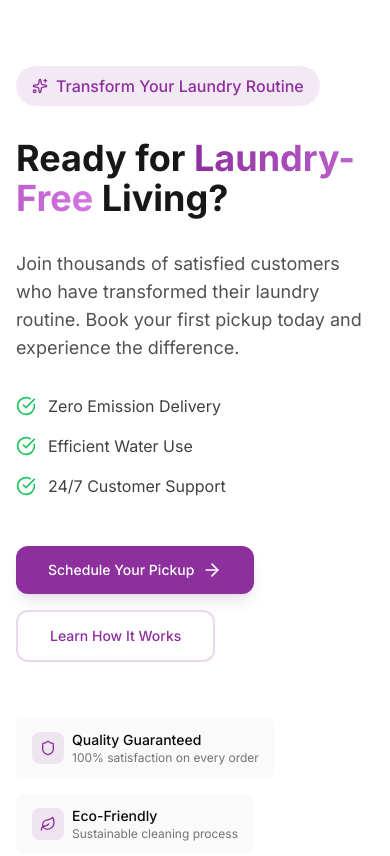
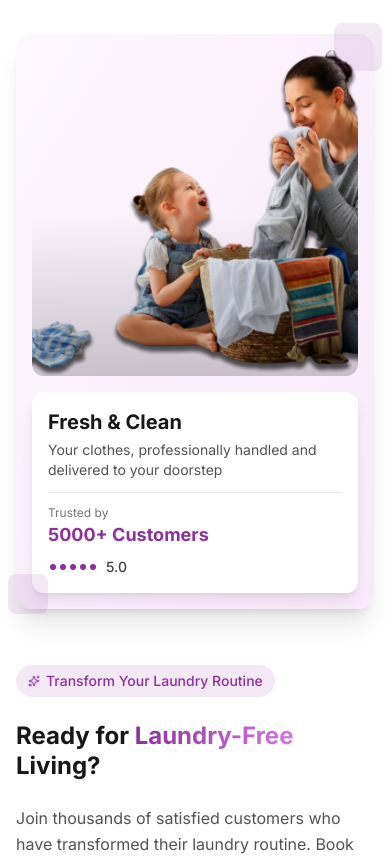
Before and after one commit to ManzoorAhmad1/launderremedy, a Next.js app: page / in a window 390 px wide. Shown: the part 5300-6156 px from the top of the page. Built offline with nearby package versions, Linux system fonts and the light colour scheme.

Commit message:
fix responsive issue

```diff
--- a/src/components/cta-section.tsx
+++ b/src/components/cta-section.tsx
@@ -29,24 +29,24 @@ export default function CTASection() {
   ]
 
   return (
-    <section className="py-20 bg-white dark:bg-neutral-900 relative overflow-hidden">
-      <div className="container mx-auto px-4">
-        <div className="grid lg:grid-cols-2 gap-12 items-center">
+    <section className="py-12 sm:py-16 md:py-20 bg-white dark:bg-neutral-900 relative overflow-hidden">
+      <div className="container mx-auto px-4 sm:px-6 lg:px-8">
+        <div className="grid lg:grid-cols-2 gap-8 md:gap-10 lg:gap-12 items-center">
           {/* Left Column - Content */}
           <motion.div
             initial={{ opacity: 0, y: 20 }}
             whileInView={{ opacity: 1, y: 0 }}
-            viewport={{ once: true }}
-            className="space-y-8"
+            viewport={{ once: true, margin: "-50px" }}
+            className="space-y-6 sm:space-y-8 order-2 lg:order-1"
           >
             {/* Badge */}
-            <div className="inline-flex items-center px-4 py-2 bg-primary/10 text-primary rounded-full">
-              <Sparkles className="w-4 h-4 mr-2" />
+            <div className="inline-flex items-center px-3 py-1.5 sm:px-4 sm:py-2 bg-primary/10 text-primary rounded-full text-sm sm:text-base">
+              <Sparkles className="w-3 h-3 sm:w-4 sm:h-4 mr-1.5 sm:mr-2 flex-shrink-0" />
               <span className="font-medium">Transform Your Laundry Routine</span>
             </div>
 
             {/* Heading */}
-            <h2 className="text-4xl md:text-5xl font-bold text-neutral-900 dark:text-white">
+            <h2 className="text-2xl sm:text-3xl md:text-4xl lg:text-5xl font-bold text-neutral-900 dark:text-white leading-tight">
               Ready for{' '}
               <span className="text-transparent bg-clip-text bg-gradient-to-r from-primary-600 to-primary-400">
                 Laundry-Free
@@ -55,44 +55,44 @@ export default function CTASection() {
             </h2>
 
             {/* Description */}
-            <p className="text-lg text-neutral-600 dark:text-neutral-300">
+            <p className="text-base sm:text-lg text-neutral-600 dark:text-neutral-300 leading-relaxed">
               Join thousands of satisfied customers who have transformed their laundry routine.
               Book your first pickup today and experience the difference.
             </p>
 
             {/* Features */}
-            <div className="space-y-4">
+            <div className="space-y-3 sm:space-y-4">
               <div className="flex items-center space-x-3">
-                <CheckCircle className="w-5 h-5 text-green-500 flex-shrink-0" />
-                <span className="text-neutral-700 dark:text-neutral-300">Zero Emission Delivery</span>
+                <CheckCircle className="w-4 h-4 sm:w-5 sm:h-5 text-green-500 flex-shrink-0" />
+                <span className="text-sm sm:text-base text-neutral-700 dark:text-neutral-300">Zero Emission Delivery</span>
               </div>
               <div className="flex items-center space-x-3">
-                <CheckCircle className="w-5 h-5 text-green-500 flex-shrink-0" />
-                <span className="text-neutral-700 dark:text-neutral-300">Efficient Water Use</span>
+                <CheckCircle className="w-4 h-4 sm:w-5 sm:h-5 text-green-500 flex-shrink-0" />
+                <span className="text-sm sm:text-base text-neutral-700 dark:text-neutral-300">Efficient Water Use</span>
               </div>
               <div className="flex items-center space-x-3">
-                <CheckCircle className="w-5 h-5 text-green-500 flex-shrink-0" />
-                <span className="text-neutral-700 dark:text-neutral-300">24/7 Customer Support</span>
+                <CheckCircle className="w-4 h-4 sm:w-5 sm:h-5 text-green-500 flex-shrink-0" />
+                <span className="text-sm sm:text-base text-neutral-700 dark:text-neutral-300">24/7 Customer Support</span>
               </div>
             </div>
 
             {/* CTA Buttons */}
-            <div className="flex flex-col sm:flex-row gap-4 pt-4">
-              <Link href="/place-order">
+            <div className="flex flex-col sm:flex-row gap-3 sm:gap-4 pt-4">
+              <Link href="/place-order" className="w-full sm:w-auto">
                 <Button
                   size="lg"
-                  className="bg-primary hover:bg-primary-700 text-white px-8 py-6 rounded-xl shadow-lg hover:shadow-xl transition-all group"
+                  className="bg-primary hover:bg-primary-700 text-white px-6 sm:px-8 py-5 sm:py-6 rounded-xl shadow-lg hover:shadow-xl transition-all group w-full sm:w-auto text-sm sm:text-base"
                 >
                   Schedule Your Pickup
-                  <ArrowRight className="ml-2 w-5 h-5 group-hover:translate-x-2 transition-transform" />
+                  <ArrowRight className="ml-2 w-4 h-4 sm:w-5 sm:h-5 group-hover:translate-x-2 transition-transform" />
                 </Button>
               </Link>
 
-              <Link href="/how-it-works">
+              <Link href="/how-it-works" className="w-full sm:w-auto">
                 <Button
                   size="lg"
                   variant="outline"
-                  className="border-2 border-primary text-primary hover:bg-primary/10 px-8 py-6 rounded-xl"
+                  className="border-2 border-primary text-primary hover:bg-primary/10 px-6 sm:px-8 py-5 sm:py-6 rounded-xl w-full sm:w-auto text-sm sm:text-base"
                 >
                   Learn How It Works
                 </Button>
@@ -100,22 +100,27 @@ export default function CTASection() {
             </div>
 
             {/* Trust Badges */}
-            <div className="pt-6 flex flex-wrap gap-4">
+            <div className="pt-4 sm:pt-6">
+              <div className="grid grid-cols-1 sm:grid-cols-3 gap-3 sm:gap-4">
                 {features.map((feature, index) => (
-                <div key={index} className="flex items-center space-x-2 bg-neutral-50 dark:bg-neutral-800 px-4 py-3 rounded-lg">
-                  <div className="w-8 h-8 bg-primary/10 rounded-lg flex items-center justify-center">
-                    <feature.icon className="w-4 h-4 text-primary" />
+                  <div
+                    key={index}
+                    className="flex items-center space-x-3 bg-neutral-50 dark:bg-neutral-800 px-3 py-2.5 sm:px-4 sm:py-3 rounded-lg"
+                  >
+                    <div className="w-7 h-7 sm:w-8 sm:h-8 bg-primary/10 rounded-lg flex items-center justify-center flex-shrink-0">
+                      <feature.icon className="w-3 h-3 sm:w-4 sm:h-4 text-primary" />
                     </div>
-                  <div>
-                    <div className="text-sm font-medium">{feature.title}</div>
-                    <div className="text-xs text-neutral-500">{feature.description}</div>
+                    <div className="min-w-0">
+                      <div className="text-xs sm:text-sm font-medium truncate">{feature.title}</div>
+                      <div className="text-xs text-neutral-500 truncate">{feature.description}</div>
                     </div>
                   </div>
                 ))}
               </div>
+            </div>
 
             {/* Disclaimer */}
-            <p className="text-sm text-neutral-500 pt-4">
+            <p className="text-xs sm:text-sm text-neutral-500 pt-3 sm:pt-4">
               No commitment • Free first pickup • Cancel anytime
             </p>
           </motion.div>
@@ -124,48 +129,55 @@ export default function CTASection() {
           <motion.div
             initial={{ opacity: 0, scale: 0.95 }}
             whileInView={{ opacity: 1, scale: 1 }}
-            viewport={{ once: true }}
+            viewport={{ once: true, margin: "-50px" }}
             transition={{ delay: 0.2 }}
-            className="relative"
+            className="relative order-1 lg:order-2 mb-6 sm:mb-8 lg:mb-0"
           >
-            <div className="relative bg-gradient-to-br from-primary-50 to-primary-100 dark:from-neutral-800 dark:to-neutral-700 rounded-3xl p-8 shadow-2xl">
+            <div className="relative bg-gradient-to-br from-primary-50 to-primary-100 dark:from-neutral-800 dark:to-neutral-700 rounded-2xl sm:rounded-3xl p-4 sm:p-6 md:p-8 shadow-xl sm:shadow-2xl">
               {/* Main Image */}
-              <div className="relative aspect-square rounded-2xl overflow-hidden mb-6">
+              <div className="relative aspect-square rounded-xl sm:rounded-2xl overflow-hidden mb-4 sm:mb-6">
                 <Image
                   src={img05}
                   alt="Happy customer enjoying laundry-free living with Launder Remedy"
                   fill
                   className="object-cover"
-                  sizes="(max-width: 768px) 100vw, 50vw"
+                  sizes="(max-width: 640px) 100vw, (max-width: 1024px) 50vw, 40vw"
                 />
                 {/* Overlay Gradient */}
                 <div className="absolute inset-0 bg-gradient-to-t from-black/20 via-transparent to-transparent" />
               </div>
 
               {/* Text Card */}
-              <div className="bg-white dark:bg-neutral-800 rounded-2xl p-6 shadow-lg">
-                <h3 className="text-2xl font-bold text-neutral-900 dark:text-white mb-2">Fresh & Clean</h3>
-                <p className="text-neutral-600 dark:text-neutral-300 mb-4">
+              <div className="bg-white dark:bg-neutral-800 rounded-xl sm:rounded-2xl p-4 sm:p-6 shadow-lg">
+                <h3 className="text-xl sm:text-2xl font-bold text-neutral-900 dark:text-white mb-1 sm:mb-2">
+                  Fresh & Clean
+                </h3>
+                <p className="text-sm sm:text-base text-neutral-600 dark:text-neutral-300 mb-3 sm:mb-4">
                   Your clothes, professionally handled and delivered to your doorstep
                 </p>
 
-                <div className="flex items-center justify-between pt-4 border-t border-neutral-200 dark:border-neutral-700">
+                <div className="flex flex-col sm:flex-row sm:items-center justify-between pt-3 sm:pt-4 border-t border-neutral-200 dark:border-neutral-700 gap-2 sm:gap-0">
                   <div>
-                    <div className="text-sm text-neutral-500">Trusted by</div>
-                    <div className="text-xl font-bold text-primary">5000+ Customers</div>
+                    <div className="text-xs sm:text-sm text-neutral-500">Trusted by</div>
+                    <div className="text-lg sm:text-xl lg:text-2xl font-bold text-primary">5000+ Customers</div>
                   </div>
-                  <div className="flex">
+                  <div className="flex items-center">
+                    <div className="flex mr-2">
                       {[...Array(5)].map((_, i) => (
-                      <div key={i} className="w-2 h-2 bg-primary rounded-full mx-0.5" />
+                        <div
+                          key={i}
+                          className="w-1.5 h-1.5 sm:w-2 sm:h-2 bg-primary rounded-full mx-0.5"
+                        />
                       ))}
-                    <span className="ml-2 text-sm font-medium text-neutral-700 dark:text-neutral-300">5.0</span>
+                    </div>
+                    <span className="text-sm font-medium text-neutral-700 dark:text-neutral-300">5.0</span>
                   </div>
                 </div>
               </div>
 
               {/* Floating Elements */}
-              <div className="absolute -top-4 -right-4 w-20 h-20 bg-primary/10 rounded-2xl rotate-12 animate-float" />
-              <div className="absolute -bottom-4 -left-4 w-16 h-16 bg-primary/10 rounded-2xl -rotate-12 animate-float animation-delay-1000" />
+              <div className="absolute -top-2 -right-2 sm:-top-4 sm:-right-4 w-12 h-12 sm:w-16 sm:h-16 md:w-20 md:h-20 bg-primary/10 rounded-lg sm:rounded-xl md:rounded-2xl rotate-12 animate-float" />
+              <div className="absolute -bottom-2 -left-2 sm:-bottom-4 sm:-left-4 w-10 h-10 sm:w-14 sm:h-14 md:w-16 md:h-16 bg-primary/10 rounded-lg sm:rounded-xl md:rounded-2xl -rotate-12 animate-float animation-delay-1000" />
             </div>
           </motion.div>
         </div>
```
Lines whose indentation alone changed are shown as unchanged.
